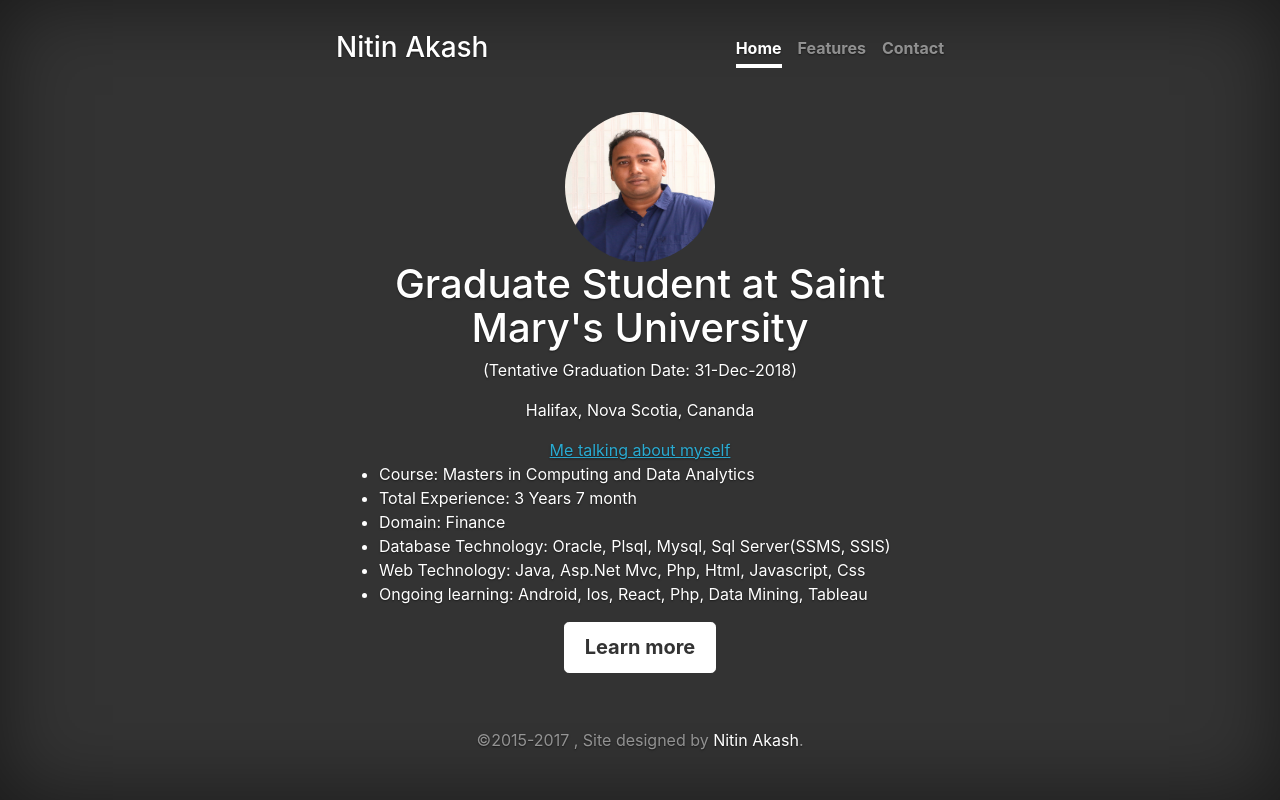
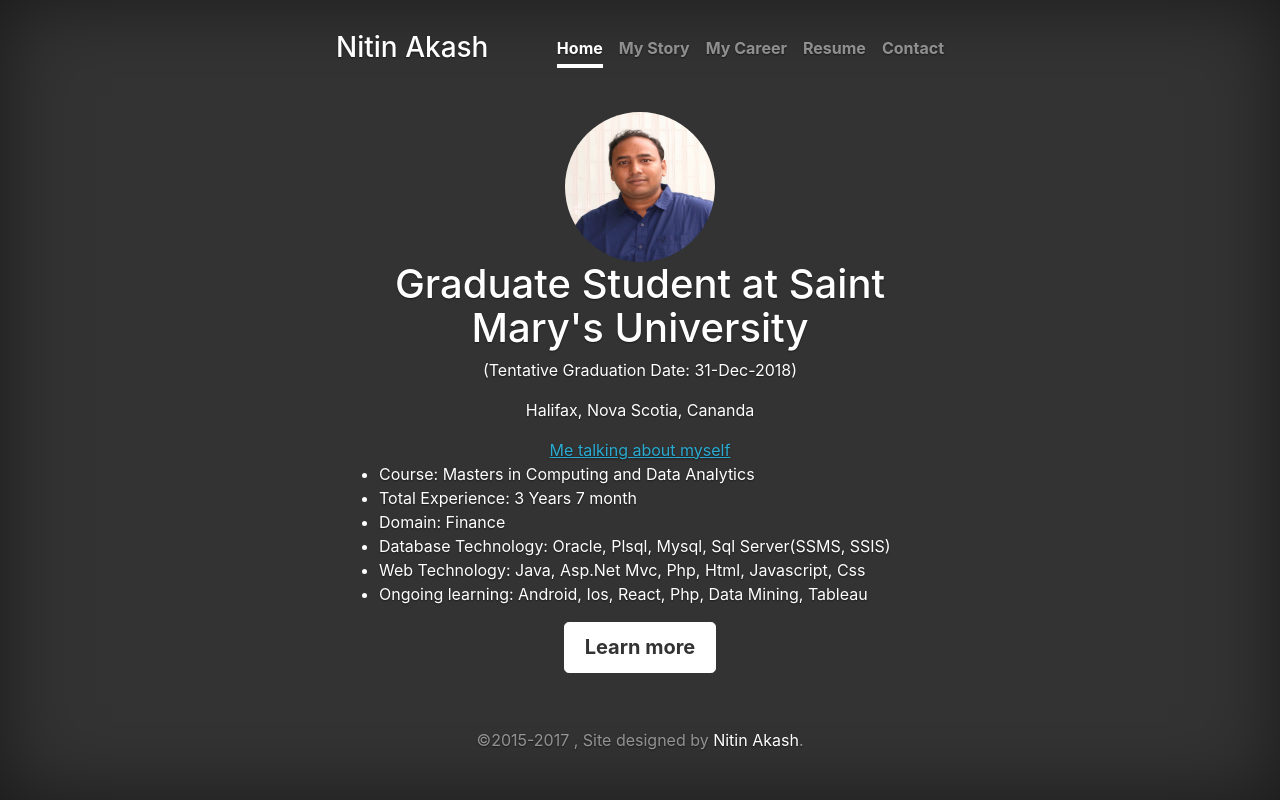
Before and after one commit to nitinakash2017/MyPersonalWebsite, a PHP site: page / in a window 1280 px wide. Run offline with PHP 8.4, Linux system fonts and the light colour scheme; some libraries are stand-ins or nearby versions.

Commit message:
Added story, resume,career in header

```diff
--- a/header.php
+++ b/header.php
@@ -28,7 +28,9 @@
                         <h3 class="masthead-brand">Nitin Akash</h3>
                         <nav class="nav nav-masthead">
                             <a class="nav-link active" href="#">Home</a>
-                            <a class="nav-link" href="#">Features</a>
+                            <a class="nav-link" href="#">My Story</a>
+                            <a class="nav-link" href="#">My Career</a>
+                            <a class="nav-link" href="#">Resume</a>
                             <a class="nav-link" href="#">Contact</a>
                         </nav>
                     </div>
```
